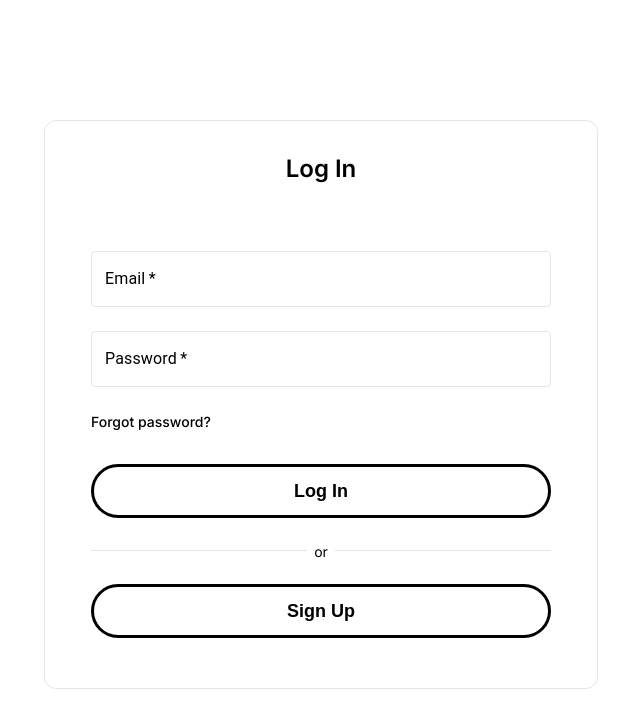
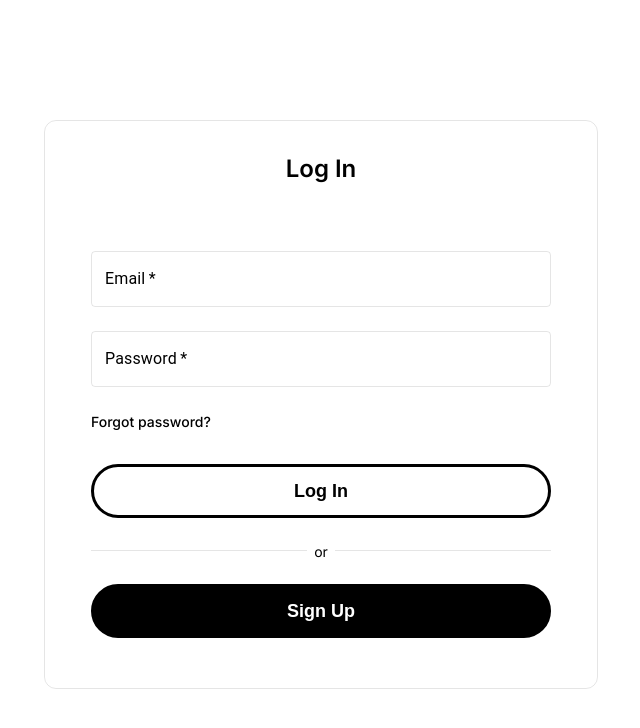
Before and after one commit to andrejkoller/auth-frontend, a Next.js app: page /signin in a window 1280 px wide. Shown: the top 728 px of the page, without its empty margins (319-959 px from the left). Built offline with nearby package versions, Linux system fonts and the light colour scheme.

Commit message:
Add theme context and provider; refactor global styles and button colors for improved theme handling

```diff
--- a/src/app/globals.css
+++ b/src/app/globals.css
@@ -4,42 +4,27 @@
   --bg-main: #ffffff;
   --text-default: #000000;
   --border: rgba(0, 0, 0, 0.1);
-  --color-presenter: #c43d1b;
-  --color-planning: #1b68c4;
-  --color-charts: #1bc46d;
-  --color-community: #a21bc4;
-}
-
-@media (prefers-color-scheme: dark) {
-  :root {
-    --bg-main: #000000;
-    --text-default: #ffffff;
-    --border: rgba(255, 255, 255, 0.15);
-    --color-presenter: #c43d1b;
-    --color-planning: #1b68c4;
-    --color-charts: #1bc46d;
-    --color-community: #a21bc4;
-  }
+  --color-presenter: #ffa861;
+  --color-visuals: #4dffa2;
+  --color-videoplayer: #b24dff;
 }
 
 [data-theme="light"] {
   --bg-main: #ffffff;
   --text-default: #000000;
   --border: rgba(0, 0, 0, 0.1);
-  --color-presenter: #c43d1b;
-  --color-planning: #1b68c4;
-  --color-charts: #1bc46d;
-  --color-community: #a21bc4;
+  --color-presenter: #ffa861;
+  --color-visuals: #4dffa2;
+  --color-videoplayer: #b24dff;
 }
 
 [data-theme="dark"] {
   --bg-main: #000000;
   --text-default: #ffffff;
   --border: rgba(255, 255, 255, 0.15);
-  --color-presenter: #c43d1b;
-  --color-planning: #3f51b5;
-  --color-charts: #1bc48c;
-  --color-community: #ff7043;
+  --color-presenter: #ffa24d;
+  --color-visuals: #4dffa2;
+  --color-videoplayer: #b24dff;
 }
 
 body {
--- a/src/app/layoutClient.tsx
+++ b/src/app/layoutClient.tsx
@@ -1,9 +1,15 @@
 "use client";
+
+import { ThemeProvider } from "@/contexts/theme/ThemeProvider";
 
 export default function LayoutClient({
   children,
 }: Readonly<{
   children: React.ReactNode;
 }>) {
-  return <main>{children}</main>;
+  return (
+    <ThemeProvider>
+      <main>{children}</main>
+    </ThemeProvider>
+  );
 }
--- a/src/app/signin/page.module.css
+++ b/src/app/signin/page.module.css
@@ -132,9 +132,9 @@
   line-height: 1.5rem;
   transition: 0.2s cubic-bezier(0, 0.5, 0.5, 1);
   text-decoration: none;
-  color: var(--text-default) !important;
+  color: var(--bg-main) !important;
   font-weight: 600;
-  background-color: var(--bg-main);
+  background-color: var(--text-default);
   cursor: pointer;
   box-sizing: border-box;
   text-align: center;
--- a/src/app/signup/page.module.css
+++ b/src/app/signup/page.module.css
@@ -77,9 +77,9 @@
   font-size: 1.125rem;
   line-height: 1.5rem;
   transition: 0.2s cubic-bezier(0, 0.5, 0.5, 1);
-  color: var(--text-default) !important;
+  color: var(--bg-main) !important;
   font-weight: 600;
-  background-color: var(--bg-main);
+  background-color: var(--text-default);
   cursor: pointer;
 }
 
--- a/src/components/AnimatedButton/AnimatedButton.tsx
+++ b/src/components/AnimatedButton/AnimatedButton.tsx
@@ -19,9 +19,8 @@ export const AnimatedButton = ({
   useEffect(() => {
     const hoverColors = [
       "var(--color-presenter)",
-      "var(--color-planning)",
-      "var(--color-charts)",
-      "var(--color-community)",
+      "var(--color-visuals)",
+      "var(--color-videoplayer)",
     ];
 
     const currentButton = animatedButton.current;
--- /dev/null
+++ b/src/contexts/theme/ThemeContext.ts
@@ -0,0 +1,13 @@
+import { createContext } from "react";
+
+export type ThemeContextType = {
+  theme: "light" | "dark";
+  setLightTheme?: () => void;
+  setDarkTheme: () => void;
+};
+
+export const ThemeContext = createContext<ThemeContextType>({
+  theme: "light",
+  setLightTheme: () => {},
+  setDarkTheme: () => {},
+});
--- /dev/null
+++ b/src/contexts/theme/ThemeProvider.tsx
@@ -0,0 +1,59 @@
+"use client";
+import { useEffect, useState } from "react";
+import type { ReactNode } from "react";
+import { ThemeContext } from "./ThemeContext";
+
+export function ThemeProvider({ children }: { children: ReactNode }) {
+  const [theme, setTheme] = useState<"light" | "dark">("light");
+
+  useEffect(() => {
+    if (typeof window !== "undefined" && typeof localStorage !== "undefined") {
+      const storedTheme = localStorage.getItem("theme");
+      if (storedTheme && (storedTheme === "light" || storedTheme === "dark")) {
+        setTheme(storedTheme as "light" | "dark");
+        if (typeof document !== "undefined") {
+          document.documentElement.setAttribute("data-theme", storedTheme);
+        }
+        return;
+      }
+    }
+
+    let initialTheme: "light" | "dark" = "light";
+    if (typeof window !== "undefined" && window.matchMedia) {
+      const prefersDark = window.matchMedia(
+        "(prefers-color-scheme: dark)"
+      ).matches;
+      if (prefersDark) {
+        initialTheme = "dark";
+      }
+    }
+    setTheme(initialTheme);
+    if (typeof document !== "undefined") {
+      document.documentElement.setAttribute("data-theme", initialTheme);
+    }
+  }, []);
+
+  const setThemeAndPersist = (newTheme: "light" | "dark") => {
+    setTheme(newTheme);
+    if (
+      typeof window !== "undefined" &&
+      typeof localStorage !== "undefined" &&
+      typeof document !== "undefined"
+    ) {
+      localStorage.setItem("theme", newTheme);
+      document.documentElement.setAttribute("data-theme", newTheme);
+    } else if (typeof document !== "undefined") {
+      document.documentElement.setAttribute("data-theme", newTheme);
+    }
+  };
+
+  const setLightTheme = () => setThemeAndPersist("light");
+
+  const setDarkTheme = () => setThemeAndPersist("dark");
+
+  return (
+    <ThemeContext.Provider value={{ theme, setLightTheme, setDarkTheme }}>
+      {children}
+    </ThemeContext.Provider>
+  );
+}
```
